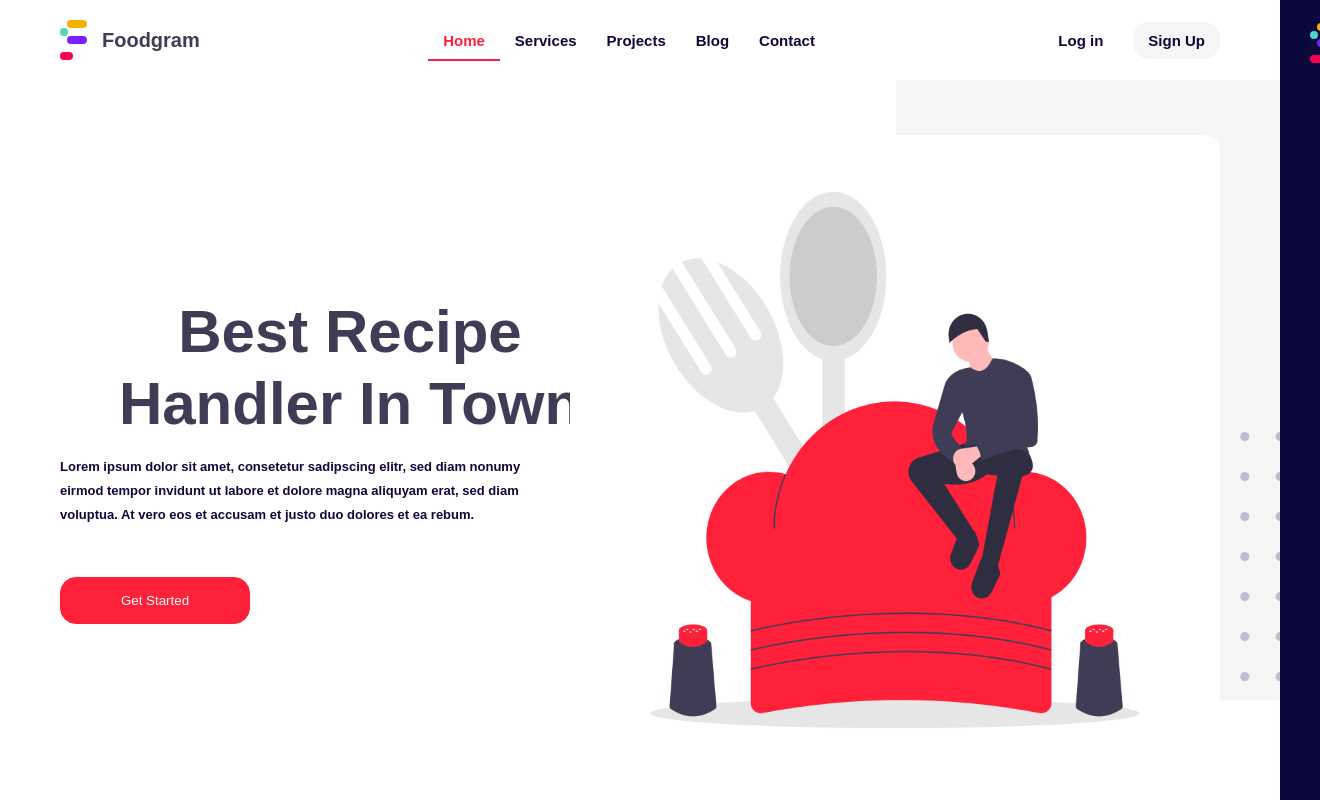
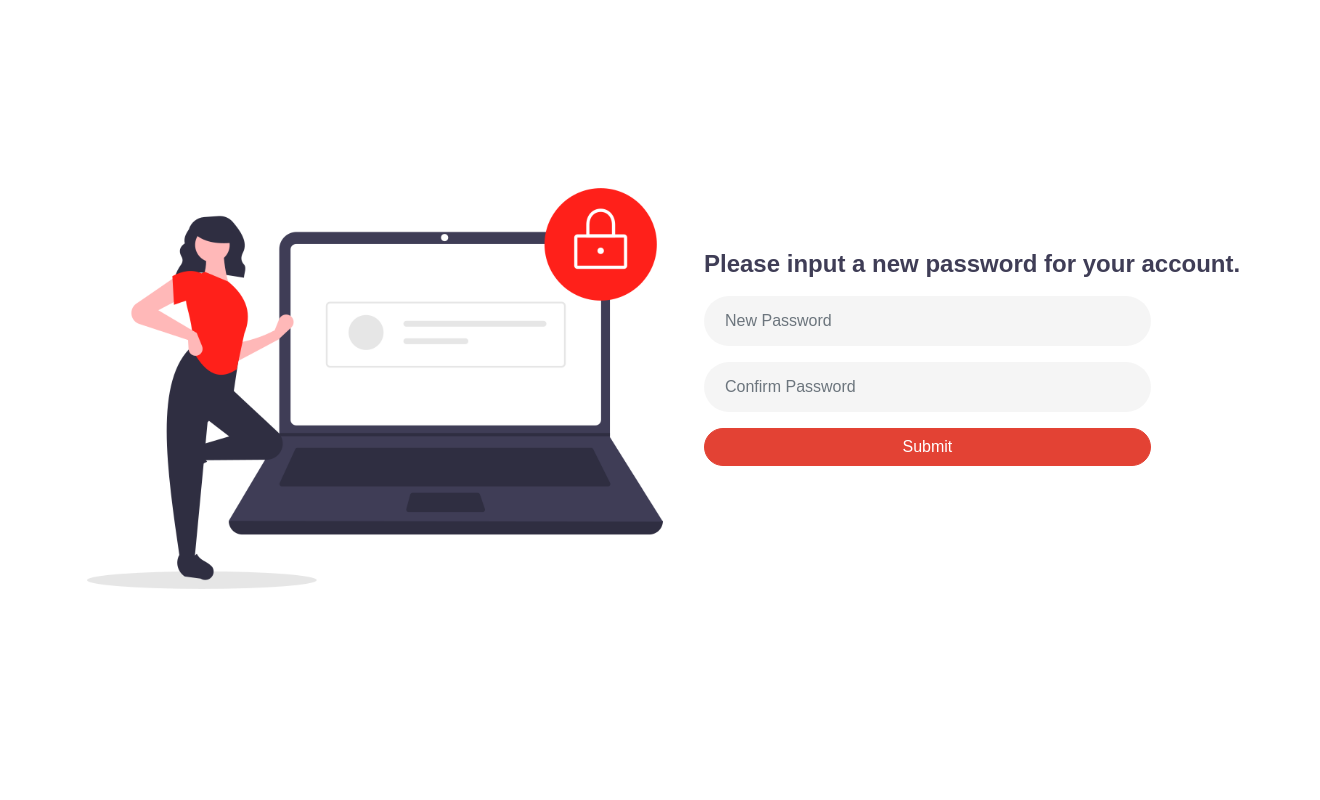
Before and after one commit to COP4331-Large-Project/FoodGram, a React (Create React App) app in the folder frontend/: page /reset-password in a window 1280 px wide. Before the commit this address led to /. Shown: the top 800 px of the page, 1320 px wide, since content can reach past the window. Built offline with nearby package versions, Linux system fonts and the light colour scheme; a web font is replaced by a local one.

Commit message:
Added Reset Password Page (skeleton), needs connetions

```diff
--- a/frontend/src/App.js
+++ b/frontend/src/App.js
@@ -8,6 +8,7 @@ import LandingPage from './pages/LandingPage.jsx';
 import HomePage from './pages/HomePage';
 import Testing from './pages/Testing';
 import ForgotPasswordPage from './pages/ForgotPasswordPage';
+import ResetPasswordPage from './pages/ResetPasswordPage';
 function App() {
   return (
     <Router >
@@ -35,6 +36,9 @@ function App() {
         <Route path="/forgot-password" exact>
           <ForgotPasswordPage />
         </Route>
+        <Route path="/reset-password" exact>
+          <ResetPasswordPage />
+        </Route>
         <Redirect to="/" />
       </Switch>
     </Router>
--- a/frontend/src/components/ForgotPassword.js
+++ b/frontend/src/components/ForgotPassword.js
@@ -1,11 +1,11 @@
 import React, { useState } from 'react';
-import LoginImage from "../assets/img/chef_forgotpassword.png";
+import ForgotPasswordImage from "../assets/img/chef_forgotpassword.png";
 
 function ForgotPassword(){
       return(
         <div id="forgotPasswordDiv">
         <div class="leftPanel">
-            <img className="radius8" class="pictureSizeForgotPassword" src={LoginImage} alt="forgot-password"/>
+            <img className="radius8" class="pictureSizeForgotPassword" src={ForgotPasswordImage} alt="forgot-password"/>
         </div>
         <div class="LoginText">
             {/* <form onSubmit={doRegister}> */}
--- a/frontend/src/components/Register.js
+++ b/frontend/src/components/Register.js
@@ -1,5 +1,5 @@
 import React, { useState } from 'react';
-import LoginImage from "../assets/img/chef2_image.png";
+import RegisterImage from "../assets/img/chef2_image.png";
 
 function Register()
 {
@@ -54,7 +54,7 @@ function Register()
     return(
         <div id="registerDiv">
         <div class="leftPanel">
-            <img className="radius8" class="pictureSizeLogin" src={LoginImage} alt="chef2"/>
+            <img className="radius8" class="pictureSizeLogin" src={RegisterImage} alt="chef2"/>
         </div>
         <div class="RegisterText">
             <form onSubmit={doRegister}>
--- /dev/null
+++ b/frontend/src/components/ResetPassword.js
@@ -0,0 +1,26 @@
+import React, { useState } from 'react';
+import ResetPasswordImage from "../assets/img/chef_resetpassword.png";
+
+function ForgotPassword(){
+      return(
+        <div id="forgotPasswordDiv">
+        <div class="leftPanel">
+            <img className="radius8" class="pictureSizeForgotPassword" src={ResetPasswordImage} alt="forgot-password"/>
+        </div>
+        <div class="LoginText">
+            {/* <form onSubmit={doRegister}> */}
+                <div class="form-group">
+                  <h2 id="text" style={{textAlign: "center"}}>Please input a new password for your account.</h2><br/>
+                  <div class="form-group">
+                    <input type="text" class="form-control col-md-10" placeholder="New Password" />
+                  </div>
+                    <input type="text" class="form-control col-md-10" placeholder="Confirm Password" />
+                </div>
+                <input type="submit" class="form-controlL btn-danger submit col-md-10" value = "Submit"/>
+            {/* </form> */}
+            <span id="forgotPasswordResult"></span>
+        </div>
+     </div>
+      );
+};
+export default ForgotPassword;
--- /dev/null
+++ b/frontend/src/pages/ResetPasswordPage.js
@@ -0,0 +1,12 @@
+import React from 'react';
+import PageTitle from '../components/PageTitle';
+import ResetPassword from '../components/ResetPassword';
+const ResetPasswordPage = () =>
+{
+    return(
+        <div>
+            <ResetPassword />
+        </div>
+    );
+}
+export default ResetPasswordPage;
```
Also changed, not shown: frontend/src/assets/img/chef_resetpassword.png (added).
